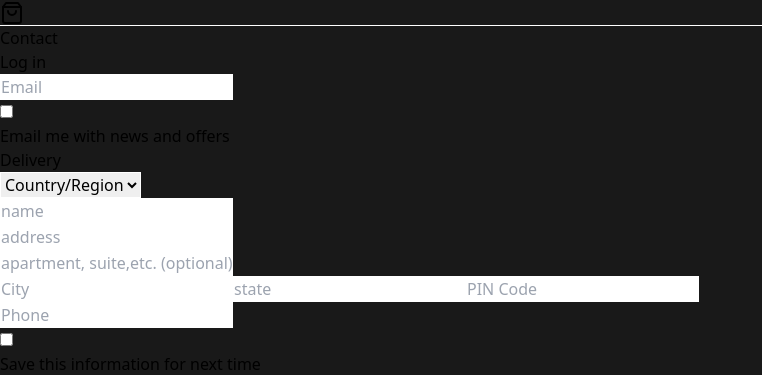
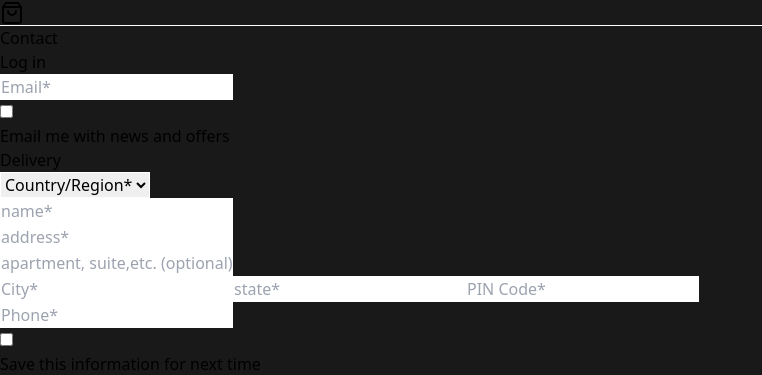
Before and after one commit to Amit244kumar/nexus-clothing, a React (Vite) app: page /checkout in a window 1280 px wide. Shown: the part 199-574 px from the top of the page, without its empty margins (0-762 px from the left). Built offline with nearby package versions, Linux system fonts and the light colour scheme; no server answers.

Commit message:
minor changes

```diff
--- a/src/pages/CheckOut.jsx
+++ b/src/pages/CheckOut.jsx
@@ -169,7 +169,7 @@ function CheckOut() {
                             <h1 className='sm:text-2xl'>Contact</h1>
                             { !status &&  <Link to="/login"><p className='underline'>Log in</p></Link>}
                         </div>
-                        <input className='w-full p-2 bg-black border1 text-white outline-none rounded-md' type="email" placeholder='Email'
+                        <input className='w-full p-2 bg-black border1 text-white outline-none rounded-md' type="email" placeholder='Email*'
                             onChange={handleChange}
                             value={data.email}
                             required
@@ -184,12 +184,12 @@ function CheckOut() {
                         <h1 className='sm:text-2xl ml-2 '>Delivery</h1>
                         <div className='w-full py-4'>
                             <select  name="" id="" required className='outline-none rounded-md w-full p-2 border1 bg-black'>
-                                <option value="" disabled selected hidden>Country/Region</option>
+                                <option value="" disabled selected hidden>Country/Region*</option>
                                 <option value="India">India</option>
                             </select>
                         </div>
                         <div className='w-full py-4'>
-                            <input type="text"  placeholder='name' className='outline-none rounded-md w-full p-2 border1 bg-black '
+                            <input type="text"  placeholder='name*' className='outline-none rounded-md w-full p-2 border1 bg-black '
                               value={data.name}
                               onChange={handleChange}
                               required
@@ -197,7 +197,7 @@ function CheckOut() {
                             />
                         </div>
                         <div className='w-full py-4'>
-                            <input type="text" placeholder='address' className='outline-none rounded-md w-full p-2 border1 bg-black '
+                            <input type="text" placeholder='address*' className='outline-none rounded-md w-full p-2 border1 bg-black '
                                onChange={handleChange}
                                value={data.address}
                                required
@@ -208,19 +208,22 @@ function CheckOut() {
                             <input type="text" placeholder='apartment, suite,etc. (optional)' className='outline-none rounded-md w-full p-2 border1 bg-black' />
                         </div>
                         <div className='flex w-full sm:flex-nowrap  flex-wrap'>
-                            <input type="text" className='outline-none rounded-md w-full p-2 m-2 ml-0 mr-0 sm:mr-2 border1 bg-black' placeholder='City'
+                            <input type="text" className='outline-none rounded-md w-full p-2 m-2 ml-0 mr-0 sm:mr-2 border1 bg-black'
+                              placeholder='City*'
                               onChange={handleChange}
                               value={data.city}
                               required
                               name="city"
                             />
-                            <input type="text"className='outline-none rounded-md w-full p-2 m-2 mx-0 sm:mx-2 border1  bg-black'  placeholder='state'
+                            <input type="text"className='outline-none rounded-md w-full p-2 m-2 mx-0 sm:mx-2 border1  bg-black'
+                               placeholder='state*'
                               onChange={handleChange}
                               value={data.state}
                               required
                               name="state"
                             />
-                            <input type="number" className='outline-none rounded-md w-full p-2 m-2 ml-0 mr-0 sm:mr-2 border1 bg-black'  placeholder='PIN Code'
+                            <input type="number" className='outline-none rounded-md w-full p-2 m-2 ml-0 mr-0 sm:mr-2 border1 bg-black'
+                              placeholder='PIN Code*'
                               onChange={handleChange}
                               value={data.pincode}
                               required
@@ -233,7 +236,7 @@ function CheckOut() {
                             value={data.phone}
                             required
                             name="phone"
-                            placeholder='Phone'/>
+                            placeholder='Phone*'/>
                         </div>
                         <div className='flex p-2'>
                             <input  type="checkbox" className='rouned-lg mt-1 h-8 w-4 '/>
```
